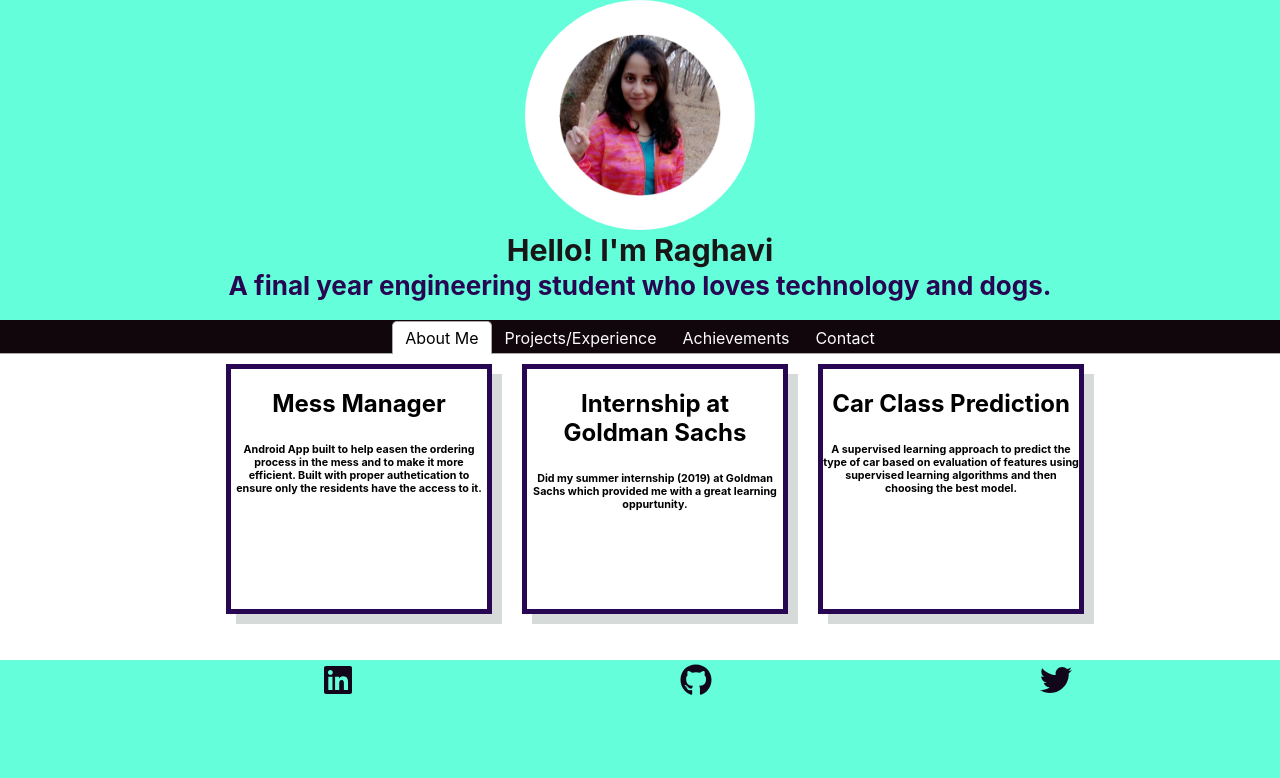
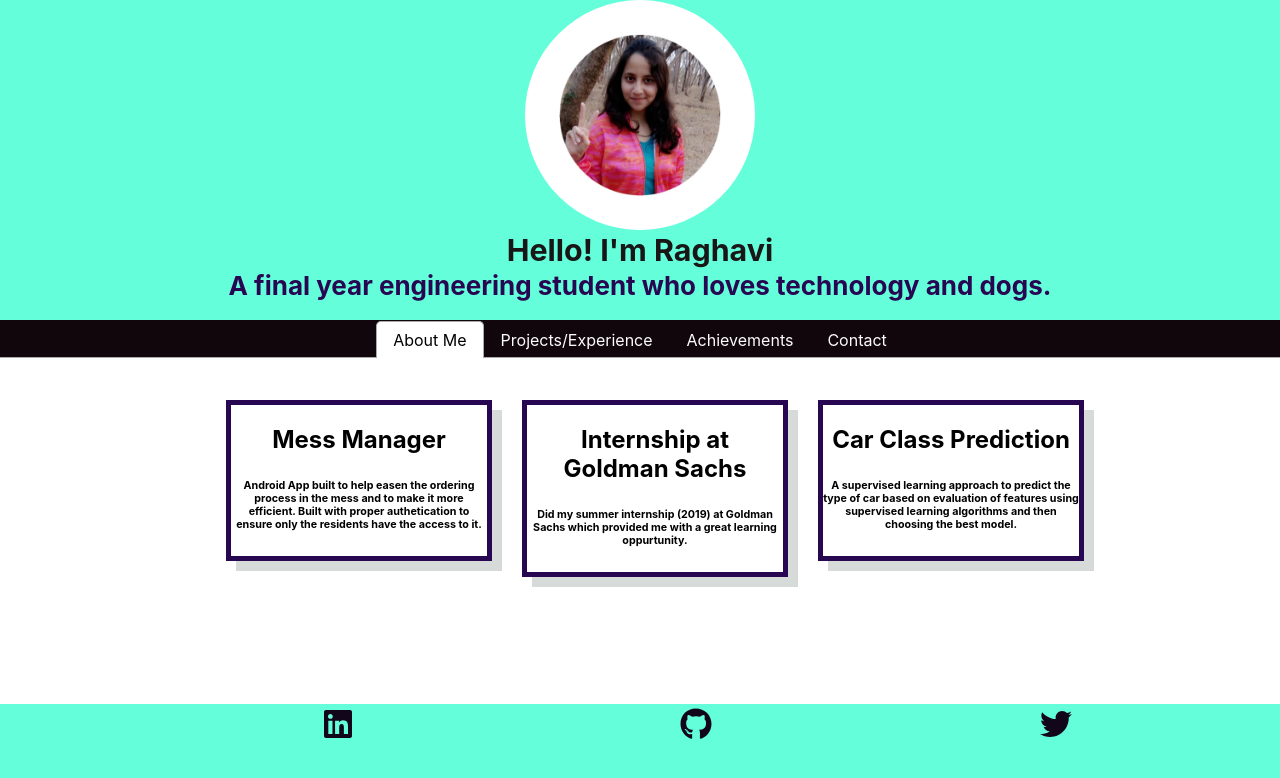
Before and after one commit to Raghavi-Adoni/RaghaviAdoni.github.io, a React (Create React App) app: page / in a window 1280 px wide. Shown: the top 778 px of the page. Built offline with nearby package versions, Linux system fonts and the light colour scheme.

Commit message:
UI changes

```diff
--- a/src/Tabs1.css
+++ b/src/Tabs1.css
@@ -17,8 +17,9 @@
     bottom: -1px;
     position: relative;
     list-style: none;
-    padding: 6px 12px;
+    padding: 8px 16px;
     cursor: pointer;
+
   }
 
   .react-tabs__tab--selected {
@@ -51,16 +52,16 @@
 
   .react-tabs__tab-panel {
     display: none;
+    min-height: 42vh;
   }
 
   .react-tabs__tab-panel--selected {
     display: block;
-    min-height: 37vh;
     scroll-behavior: auto;
   }
 
   .tabs-content {
-    min-height: 100%;
+
     background: #64ffda;
     text-decoration: #64ffda;
 
@@ -69,13 +70,13 @@
     border: solid 5px rgb(40, 7, 82);
     color: 'black';
     width: 20%;
-    height: 30vh;
-    scroll-behavior: auto;
+    max-height: 35vh;
+    overflow-y: auto;
     background-color: 'white';
     border-radius: 8;
     position: relative;
     display: -webkit-inline-flex;
     box-shadow: 10px 10px #d6dbda;
     margin-inline-start: 30px;
-    overflow-y: 'scroll',
+    margin-top: 4vh;
   }
```
